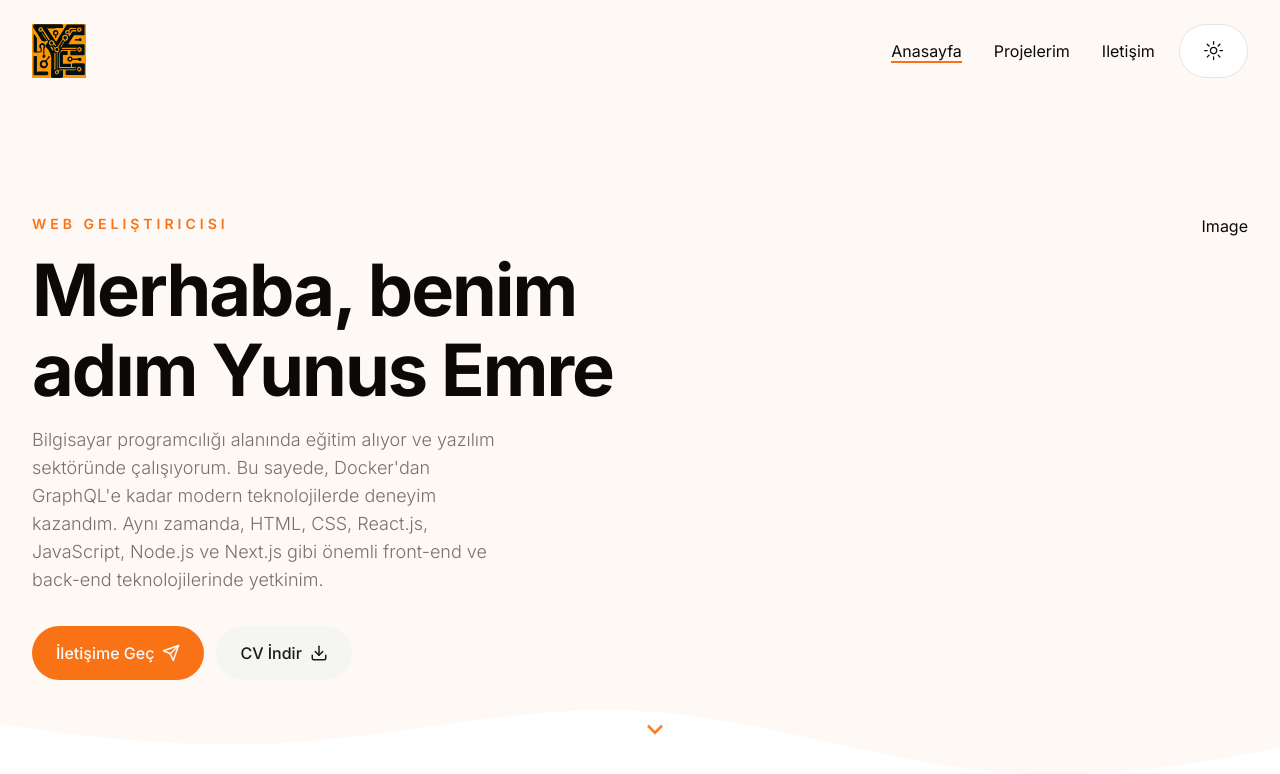
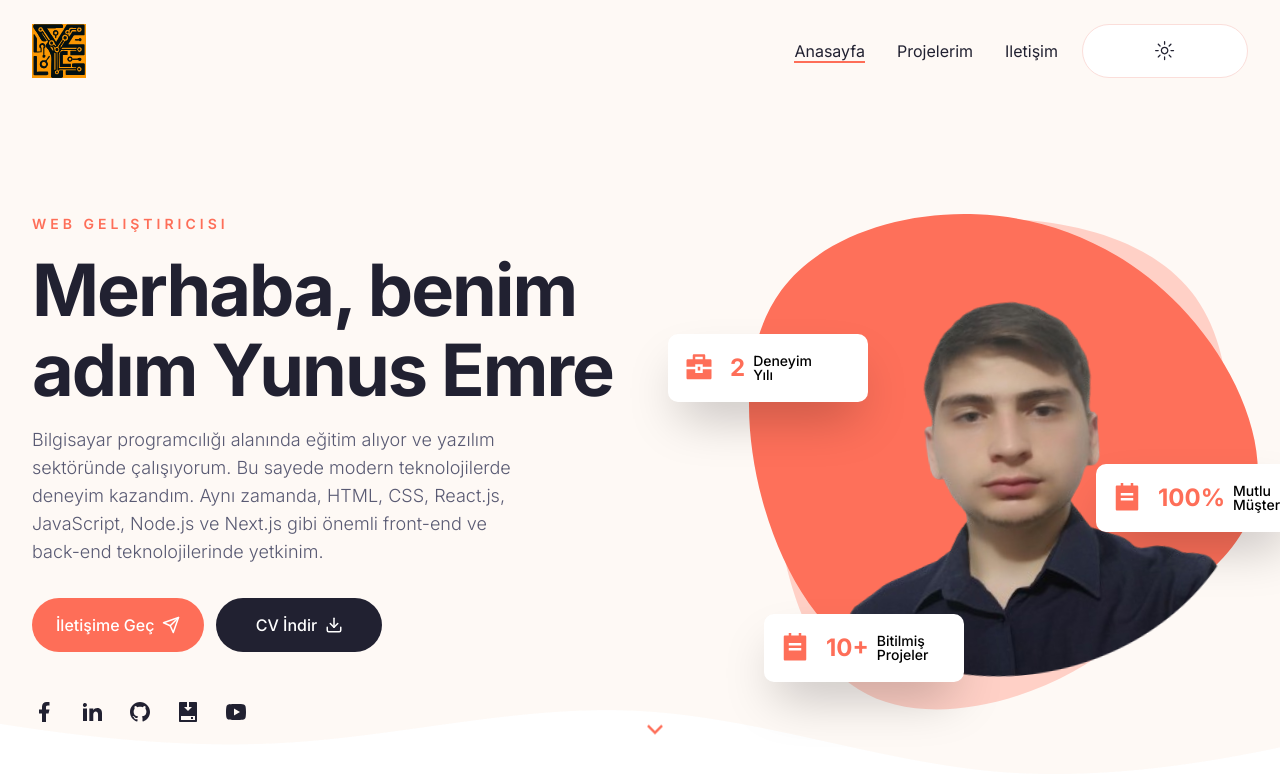
Before and after one commit to yunusmertofficial/my-portfolio, a Next.js app: page / in a window 1280 px wide. Shown: the top 774 px of the page. Built offline with nearby package versions, Linux system fonts and the light colour scheme.

Commit message:
Add and delete files, update configurations, and modify components (finished hero)

```diff
--- a/next.config.js
+++ b/next.config.js
@@ -1,7 +1,9 @@
 const nextConfig = {
   reactStrictMode: true,
   output: "export",
-
+  images: {
+    unoptimized: true, // Imaj optimizasyonunu devre dışı bırakır
+  },
   // diğer yapılandırmalar
 };
 
--- a/src/app/globals.css
+++ b/src/app/globals.css
@@ -6,47 +6,49 @@
   @layer base {
     :root {
       --background: 0 0% 100%;
-      --foreground: 20 14.3% 4.1%;
+      --foreground: 240 19% 16%;
       --card: 0 0% 100%;
-      --card-foreground: 20 14.3% 4.1%;
+      --card-foreground: 240 19% 16%;
       --popover: 0 0% 100%;
       --popover-foreground: 20 14.3% 4.1%;
-      --primary: 24.6 95% 53.1%;
-      --primary-foreground: 60 9.1% 97.8%;
-      --secondary: 60 4.8% 95.9%;
-      --secondary-foreground: 24 9.8% 10%;
+      --primary: 8 99% 67%;
+      --primary-foreground: 300 0% 100%;
+      --secondary: 240 19% 16%;
+      --secondary-foreground: 300 0% 100%;
+      --tertiary: 27 82% 98%;
       --muted: 60 4.8% 95.9%;
-      --muted-foreground: 25 5.3% 44.7%;
-      --accent: 60 4.8% 95.9%;
+      --muted-foreground: 237 13% 40%;
+      --accent: 237 9% 96%;
       --accent-foreground: 24 9.8% 10%;
       --destructive: 0 84.2% 60.2%;
       --destructive-foreground: 60 9.1% 97.8%;
-      --border: 20 5.9% 90%;
-      --input: 20 5.9% 90%;
-      --ring: 24.6 95% 53.1%;
+      --border: 8 82% 92%;
+      --input: 8 82% 92%;
+      --ring: 9 99% 67%;
       --radius: 0.5rem;
     }
 
     .dark {
-      --background: 20 14.3% 4.1%;
+      --background: 237 22% 20%;
       --foreground: 60 9.1% 97.8%;
-      --card: 20 14.3% 4.1%;
-      --card-foreground: 60 9.1% 97.8%;
+      --card: 240 19% 16%;
+      --card-foreground: 300 0% 100%;
       --popover: 20 14.3% 4.1%;
       --popover-foreground: 60 9.1% 97.8%;
-      --primary: 20.5 90.2% 48.2%;
-      --primary-foreground: 60 9.1% 97.8%;
-      --secondary: 12 6.5% 15.1%;
-      --secondary-foreground: 60 9.1% 97.8%;
+      --primary: 8 99% 67%;
+      --primary-foreground: 300 0% 100%;
+      --secondary: 240 19% 16%;
+      --secondary-foreground: 300 0% 100%;
+      --tertiary: 237 22% 20%;
       --muted: 12 6.5% 15.1%;
-      --muted-foreground: 24 5.4% 63.9%;
-      --accent: 12 6.5% 15.1%;
-      --accent-foreground: 60 9.1% 97.8%;
+      --muted-foreground: 237 13% 63%;
+      --accent: 240 19% 16%;
+      --accent-foreground: 0 0% 100%;
       --destructive: 0 72.2% 50.6%;
       --destructive-foreground: 60 9.1% 97.8%;
-      --border: 12 6.5% 15.1%;
-      --input: 12 6.5% 15.1%;
-      --ring: 20.5 90.2% 48.2%;
+      --border: 237 22% 23%;
+      --input: 237 22% 23%;
+      --ring: 8 99% 67%;
     }
   }
 }
@@ -67,3 +69,7 @@
 .subtitle {
   @apply text-muted-foreground text-lg mb-8 font-light;
 }
+
+.badge {
+  @apply z-10 w-[200px] h-[68px] bg-white dark:backdrop-blur-[44px] shadow-2xl p-4 rounded-[10px] flex items-center gap-x-4;
+}
--- a/src/components/Badge.tsx
+++ b/src/components/Badge.tsx
@@ -1,7 +1,39 @@
+"use client";
 import React from "react";
+import CountUp from "react-countup";
 
-const Badge = () => {
-  return <div>Badge</div>;
+// Props için bir tip tanımı oluşturuyoruz
+interface BadgeProps {
+  containerStyles?: string; // bu string tipinde olabilir veya daha spesifik bir tip tanımı yapılabilir
+  icon?: React.ReactNode; // JSX element veya component olabilir
+  endCountNum?: number; // sayısal bir değer
+  endCountText?: string; // string tipinde bir metin
+  badgeText?: string; // string tipinde bir metin
+}
+
+// Tip tanımını props olarak kullanıyoruz
+const Badge: React.FC<BadgeProps> = ({
+  containerStyles,
+  icon,
+  endCountNum,
+  endCountText,
+  badgeText,
+}) => {
+  // className içerisindeki ifadeyi template literals olarak düzenliyoruz
+  return (
+    <div className={`badge ${containerStyles || ""}`}>
+      <div className="text-3xl text-primary">{icon}</div>
+      <div className="flex items-center gap-x-2">
+        <div className="text-2xl leading-none font-bold text-primary">
+          <CountUp end={endCountNum || 0} delay={1} duration={4} />
+          <span>{endCountText}</span>
+        </div>
+        <div className="max-w-[70px] leading-none text-sm font-medium text-black">
+          {badgeText}
+        </div>
+      </div>
+    </div>
+  );
 };
 
 export default Badge;
--- a/src/components/DevImg.tsx
+++ /dev/null
@@ -1,7 +0,0 @@
-import React from "react";
-
-const DevImg = () => {
-  return <div>DevImg</div>;
-};
-
-export default DevImg;
--- /dev/null
+++ b/src/components/Hero/DevImg.tsx
@@ -0,0 +1,23 @@
+import Image from "next/image";
+
+const DevImg = ({
+  containerStyles,
+  imgSrc,
+}: {
+  containerStyles?: string;
+  imgSrc: string;
+}) => {
+  return (
+    <div className={`${containerStyles}`}>
+      <Image
+        src={imgSrc}
+        fill
+        priority
+        className="-rotate-6"
+        alt="Yunus Emre Mert"
+      />
+    </div>
+  );
+};
+
+export default DevImg;
--- a/src/components/Hero/Hero.tsx
+++ b/src/components/Hero/Hero.tsx
@@ -7,8 +7,10 @@ import {
   RiTodoFill,
   RiArrowDownSLine,
 } from "react-icons/ri";
-import DevImg from "../DevImg";
+import DevImg from "./DevImg";
 import Link from "next/link";
+import Socials from "../Socials";
+import Badge from "../Badge";
 
 const Hero = () => {
   return (
@@ -21,7 +23,7 @@ const Hero = () => {
             </div>
             <h1 className="h1 mb-4">Merhaba, benim adım Yunus Emre</h1>
             <p className="subtitle max-w-[490px] mx-auto xl:mx-0 ">
-              {`Bilgisayar programcılığı alanında eğitim alıyor ve yazılım sektöründe çalışıyorum. Bu sayede, Docker'dan GraphQL'e kadar modern
+              {`Bilgisayar programcılığı alanında eğitim alıyor ve yazılım sektöründe çalışıyorum. Bu sayede modern
               teknolojilerde deneyim kazandım. Aynı zamanda, HTML, CSS,
               React.js, JavaScript, Node.js ve Next.js gibi önemli front-end ve
               back-end teknolojilerinde yetkinim.`}
@@ -39,9 +41,38 @@ const Hero = () => {
                 </Button>
               </Link>
             </div>
+            <Socials
+              containerStyles="flex gap-x-6 mx-auto xl:mx-0"
+              iconStyles="text-foreground text-[22px] hover:text-primary transition-all"
+            />
           </div>
 
-          <div className="hidden xl:flex relative">Image</div>
+          <div className="hidden bg-hero_shape2_light dark:bg-hero_shape2_dark bg-no-repeat bg-center w-[500px] h-[500px] xl:block relative">
+            <Badge
+              containerStyles="absolute top-[24%] -left-[5rem]"
+              endCountNum={2}
+              badgeText="Deneyim Yılı"
+              icon={<RiBriefcase4Fill size={30} />}
+            />
+            <Badge
+              containerStyles="absolute top-[80%] left-[1rem]"
+              endCountNum={10}
+              endCountText="+"
+              badgeText="Bitilmiş Projeler"
+              icon={<RiTodoFill size={30} />}
+            />
+            <Badge
+              containerStyles="absolute top-[50%] -right-[3rem]"
+              endCountNum={100}
+              endCountText="%"
+              badgeText="Mutlu Müşteri"
+              icon={<RiTodoFill size={30} />}
+            />
+            <DevImg
+              containerStyles="bg-hero_shape w-[510px] h-[462px] bg-no-repeat bg-center relative bg-bottom relative"
+              imgSrc="/hero/dev.png"
+            />
+          </div>
         </div>
         <div className="hidden md:flex absolute left-2/4 bottom-44 xl:bottom-12 animate-bounce">
           <RiArrowDownSLine className="text-3xl text-primary" />
--- a/src/components/Socials.tsx
+++ b/src/components/Socials.tsx
@@ -1,7 +1,51 @@
-import React from "react";
+"use client";
+import {
+  RiFacebookFill,
+  RiLinkedinFill,
+  RiGithubFill,
+  RiInstallFill,
+  RiYoutubeFill,
+} from "react-icons/ri";
+import Link from "next/link";
 
-const Socials = () => {
-  return <div>Socials</div>;
+const icons = [
+  {
+    Icon: RiFacebookFill,
+    link: "https://www.facebook.com/#",
+  },
+  {
+    Icon: RiLinkedinFill,
+    link: "https://www.linkedin.com/in/yunus-emre-mert-4934b2296/",
+  },
+  {
+    Icon: RiGithubFill,
+    link: "https://github.com/yunusmertofficial",
+  },
+  {
+    Icon: RiInstallFill,
+    link: "https://www.instagram.com/#",
+  },
+  {
+    Icon: RiYoutubeFill,
+    link: "https://www.youtube.com/c/#",
+  },
+];
+
+interface SocialsProps {
+  containerStyles?: string;
+  iconStyles?: string;
+}
+
+const Socials = ({ containerStyles, iconStyles }: SocialsProps) => {
+  return (
+    <div className={`${containerStyles}`}>
+      {icons.map((icon, i) => (
+        <Link href={icon.link} key={i}>
+          <div className={`${iconStyles}`}>{<icon.Icon size={24} />}</div>
+        </Link>
+      ))}
+    </div>
+  );
 };
 
 export default Socials;
--- a/src/components/ui/button.tsx
+++ b/src/components/ui/button.tsx
@@ -20,7 +20,7 @@ const buttonVariants = cva(
         link: "text-primary underline-offset-4 hover:underline",
       },
       size: {
-        default: "h-[54px] px-6 py-2",
+        default: "h-[54px] px-6 py-2 min-w-[166px]",
         sm: "h-9 rounded-md px-3",
         lg: "h-11 rounded-md px-8",
         icon: "h-10 w-10",
--- a/tailwind.config.ts
+++ b/tailwind.config.ts
@@ -31,6 +31,9 @@ const config = {
         secondary: {
           DEFAULT: "hsl(var(--secondary))",
           foreground: "hsl(var(--secondary-foreground))",
+        },
+        tertiary: {
+          DEFAULT: "hsl(var(--tertiary))",
         },
         destructive: {
           DEFAULT: "hsl(var(--destructive))",
@@ -74,6 +77,9 @@ const config = {
       },
       backgroundImage: {
         hero: "url('/hero/hero-bg.png')",
+        hero_shape: "url('/hero/shape-1.svg')",
+        hero_shape2_light: "url('/hero/shape-2-light.svg')",
+        hero_shape2_dark: "url('/hero/shape-2-dark.svg')",
       },
     },
   },
```
Also changed, not shown: public/hero/dev.png (added).
